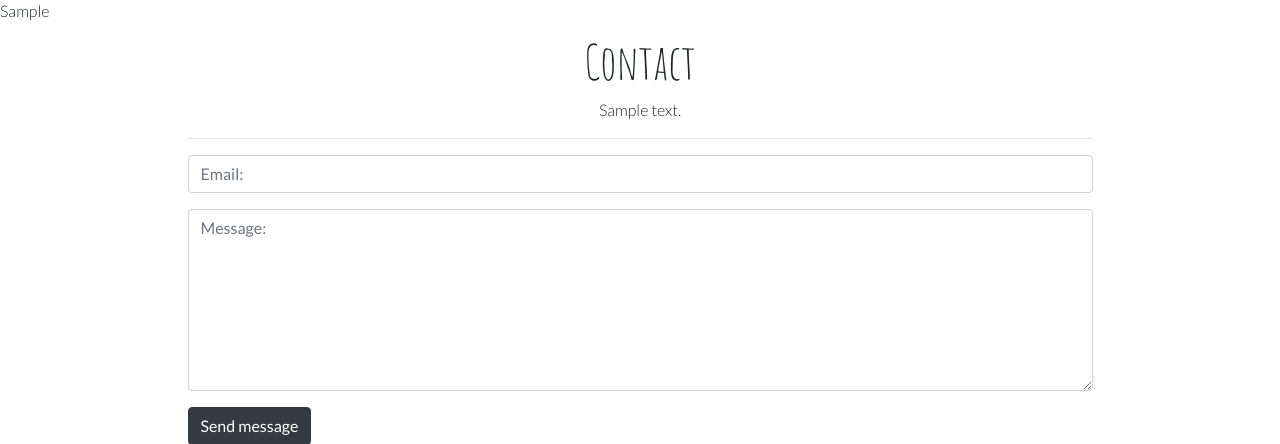
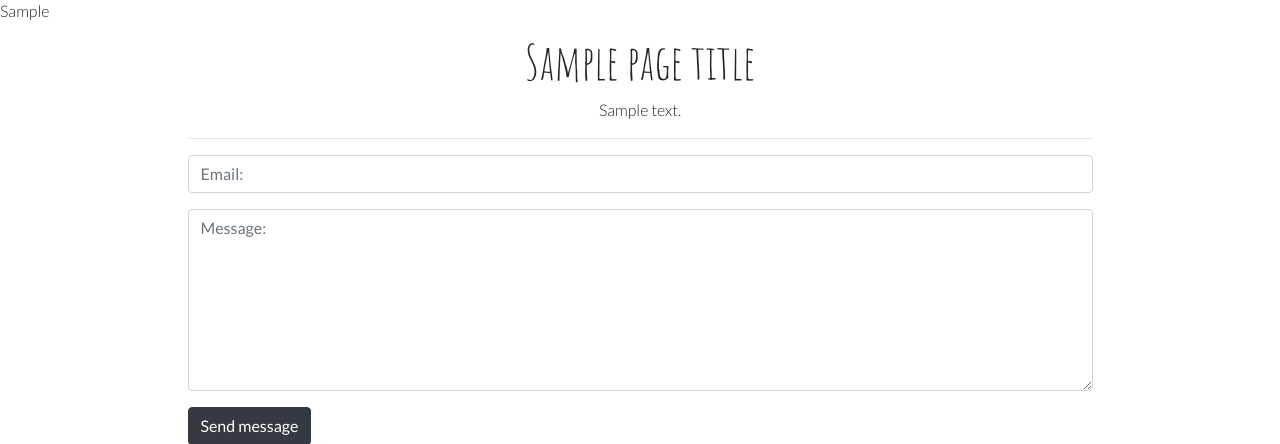
Before and after one commit to bigclouds/ylgphotoblog, a Django app: template src/templates/contact_form/contact_page.html in a window 1280 px wide. Shown: the part 56-500 px from the top of the page. Run offline with Django 3.2, Linux system fonts and the light colour scheme; tables that the repository leaves empty hold one stand-in row (values such as "Sample post"); the template is opened without the code that fills it: values that come from a table or form of the project are taken from there, most other values are stand-ins (such as "Sample title", 1, 10 or a date in 2020); some libraries are stand-ins or nearby versions.

Commit message:
Added configs for contact page title and slug

```diff
--- a/src/blog/context_processors.py
+++ b/src/blog/context_processors.py
@@ -7,6 +7,7 @@ def config_processor(request):
     config = {
        'BLOG_NAME': settings.BLOG_NAME,
        'BLOG_DESCRIPTION': settings.BLOG_DESCRIPTION,
+       'CONTACT_PAGE_TITLE': settings.CONTACT_PAGE_TITLE,
        'SEO_NOINDEX': settings.SEO_NOINDEX,
        'SOCIAL_PROFILES': settings.SOCIAL_PROFILES,
        'DEVIANTART_URL': settings.DEVIANTART_URL,
--- a/src/contact_form/views.py
+++ b/src/contact_form/views.py
@@ -15,7 +15,7 @@ def send_contact_form_email(from_email, message):
 
 def contact_page(request):
     view_name = 'contact-page'
-    page_title = 'Contact - {}'.format(settings.BLOG_NAME)
+    page_title = settings.CONTACT_PAGE_TITLE
     if request.method == 'POST':
         form = ContactForm(request.POST)
         if form.is_valid():
--- a/src/templates/contact_form/contact_page.html
+++ b/src/templates/contact_form/contact_page.html
@@ -2,7 +2,7 @@
 {% load widget_tweaks %}
 
 {% block meta %}
-<title>{{ page_title }}</title>
+<title>{{ page_title }} - {{ config.BLOG_NAME }}</title>
 <meta name="description" content="{{ description }}">
 {% endblock meta %}
 
@@ -11,7 +11,7 @@
 <div class="container">
 	<div class="row no-gutters">
         <div class="col-md-12 page-lead">
-            <h1>Contact</h1>
+            <h1>{{ page_title }}</h1>
 			<p>{{ description }}</p>
 			<hr>
         </div>
--- a/src/templates/website/navigation.html
+++ b/src/templates/website/navigation.html
@@ -17,7 +17,7 @@
       </li>
       {% endfor %}
       <li class="nav-item">
-        <a class="nav-link {% if view == 'contact-page' %}active{% endif %}" href="{% url 'contact-page' %}">Contact</a>
+        <a class="nav-link {% if view == 'contact-page' %}active{% endif %}" href="{% url 'contact-page' %}">{{ config.CONTACT_PAGE_TITLE }}</a>
       </li>
     </ul>
     <ul class="navbar-nav ml-auto">
--- a/src/website/settings.py
+++ b/src/website/settings.py
@@ -9,6 +9,8 @@ from decouple import config
 BLOG_NAME = config('BLOG_NAME', default='Photoblog')
 BLOG_DESCRIPTION = config('BLOG_DESCRIPTION', default=None)
 CONTACT_FORM_EMAIL = config('CONTACT_FORM_EMAIL')
+CONTACT_PAGE_TITLE = config('CONTACT_PAGE_TITLE', default='Contact')
+CONTACT_PAGE_SLUG = config('CONTACT_PAGE_SLUG', default='contact')
 CONTACT_PAGE_DESCRIPTION = config(
     'CONTACT_PAGE_DESCRIPTION',
     default='Send me a message using the form below.')
--- a/src/website/urls.py
+++ b/src/website/urls.py
@@ -7,7 +7,7 @@
 urlpatterns = [
     path('admin/', admin.site.urls),
     path('ckeditor/', include('ckeditor_uploader.urls')),
-    path('contact/', include('contact_form.urls')),
+    path('%s/' % settings.CONTACT_PAGE_SLUG, include('contact_form.urls')),
     path('', include('blog.urls')),
 ]
 
```
